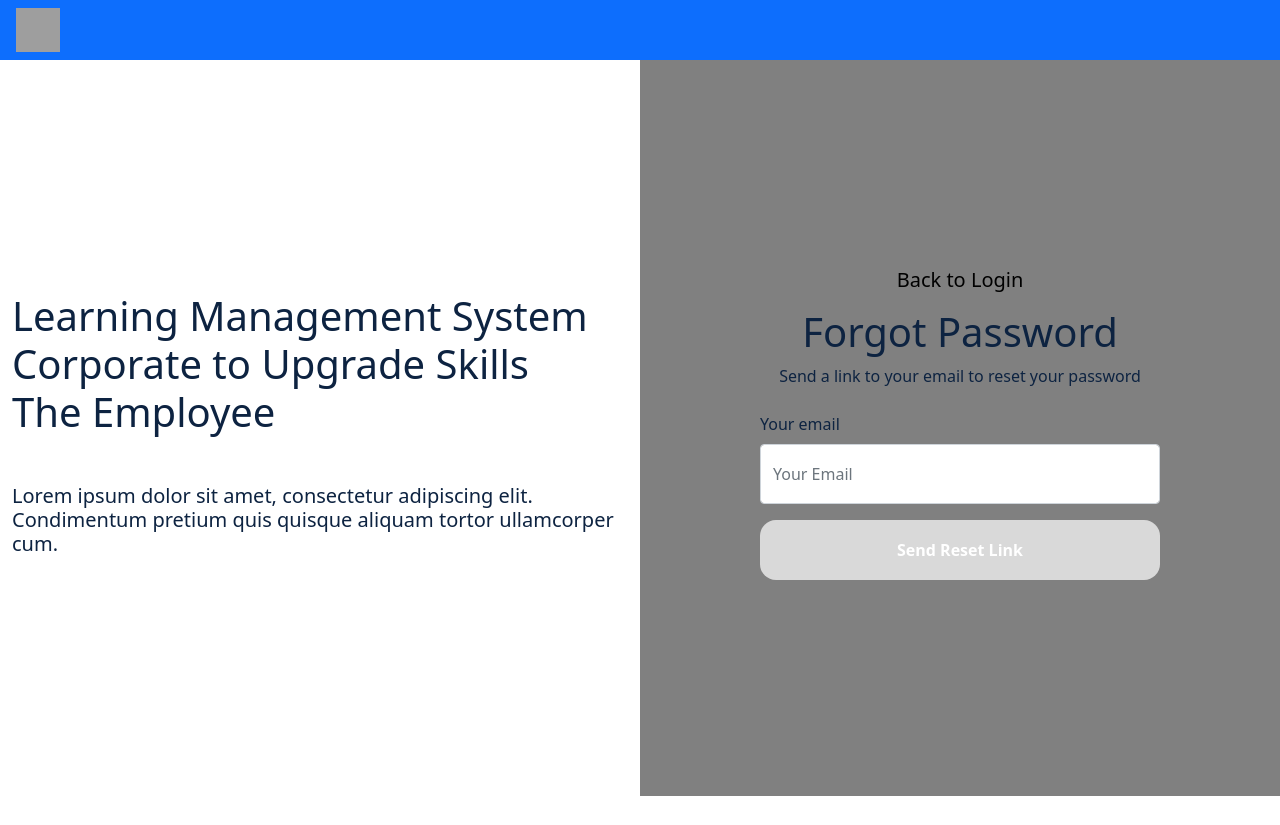
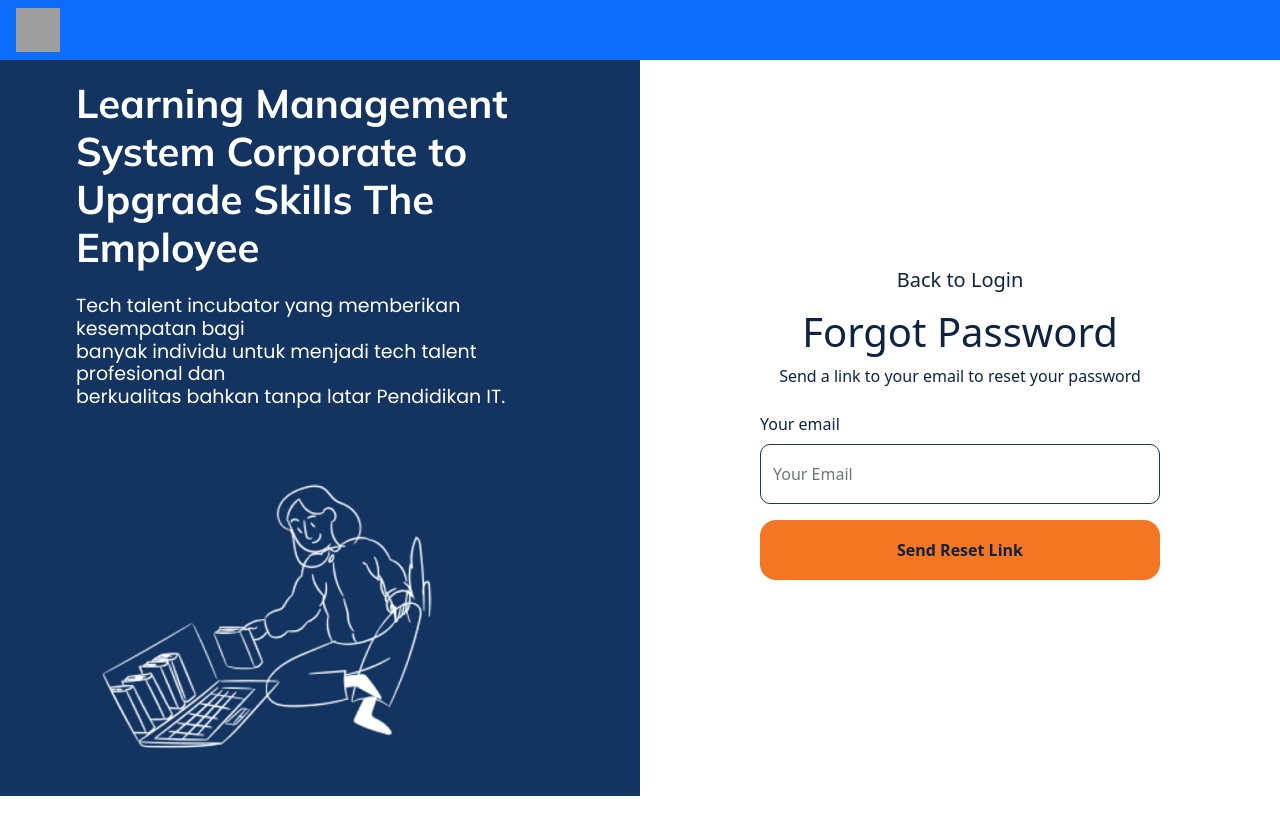
Before and after one commit to capstone-kelompok-4/FE-React, a React (Create React App) app: page /forgot_password in a window 1280 px wide. Before the commit the page ends 800 px from the top, so only its background shows below. Built offline with nearby package versions, Linux system fonts and the light colour scheme; grey boxes are pictures that could not be loaded.

Commit message:
finish slicing hifi for reset and forgot password page

```diff
--- a/src/Pages/ForgotPassword/ForgotPassword.js
+++ b/src/Pages/ForgotPassword/ForgotPassword.js
@@ -1,6 +1,7 @@
 import React, { useRef } from 'react'
 import { useNavigate } from "react-router-dom";
 import classes from "./ForgotPassword.module.css"
+import leftPict from "../../Assets/Image/pict_login_page.png";
 
 function ForgotPassword() {
     const refEmail = useRef();
@@ -10,18 +11,18 @@ function ForgotPassword() {
     <>
         <div className="container-fluid">
             <div className="row ">
-                <div className="col">
-                    <div className={`d-flex flex-column align-items-center justify-content-center ${classes.layout}`}>
-                        <h1 className="mb-5">
-                            Learning Management System Corporate to Upgrade Skills <br/>The Employee
+                <div className={`col ${classes.leftpage}`}>
+                    <div className={`d-flex flex-column align-items-start justify-content-center px-3 ${classes.layout}`}>
+                        <h1 className={`mt-5 mb-4 px-5  ${classes.lefttextcolor} ${classes.sizeheading}`}>
+                            Learning Management System Corporate to Upgrade Skills The Employee
                         </h1>
-                        <h5>
-                            Lorem ipsum dolor sit amet, consectetur adipiscing elit.
-                            Condimentum pretium quis quisque aliquam tortor ullamcorper cum.{" "}
+                        <h5 className={`mb-5 px-5 ${classes.lefttextcolor} ${classes.sizetext}`}>
+                            Tech talent incubator yang memberikan kesempatan bagi <br/>banyak individu untuk menjadi tech talent profesional dan <br />berkualitas bahkan tanpa latar Pendidikan IT.
                         </h5>
+                        <img className='px-5' src={leftPict} alt="leftPict" />
                     </div>
                 </div>
-                <div className="col" style={{ backgroundColor: "grey" }}>
+                <div className="col">
                     <div className={`d-flex flex-column align-items-center justify-content-center ${classes.layout}`}>
                         <h5><a className={`nav-link ${classes.colorteks}`} href='/login'>Back to Login</a></h5>
                         <h1>Forgot Password</h1>
@@ -33,7 +34,7 @@ function ForgotPassword() {
                             </div>
                         </div>
                         <div className="d-flex flex-column mb-3 ">
-                            <button type="button" class={`btn ${classes.buttonreset}`} onClick={() => navigate("/ResetPassword")}>
+                            <button type="button" class={`btn ${classes.buttonreset}`} onClick={() => navigate("/reset_password")}>
                                 Send Reset Link
                             </button>
                         </div>
--- a/src/Pages/ForgotPassword/ForgotPassword.module.css
+++ b/src/Pages/ForgotPassword/ForgotPassword.module.css
@@ -1,5 +1,5 @@
 .colorteks{
-    color: black !important;
+    color: #0D2341 !important;
     text-decoration: none !important;
 }
 
@@ -7,16 +7,37 @@
     height: 92vh;
 }
 
+.sizeheading {
+    font-family: "Mulish", sans-serif !important;
+    font-weight: bold !important;
+}
+
+.sizetext {
+    font-size: 19px !important;
+    font-family: "Poppins", sans-serif !important;
+    font-weight: lighter !important;
+}
+
+.leftpage{
+    background-color: #133461;
+}
+
+.lefttextcolor {
+    color: #fff !important;
+}
+
 .forminput{
     width: 400px !important;
     height: 60px !important;
+    border-color: #19345E !important;
+    border-radius: 10px !important;
 }
 
 .buttonreset{
-    background: #D9D9D9 !important;
+    background: #F47522 !important;
     width: 400px !important;
     height: 60px !important;
     border-radius: 1rem !important;
-    color: #fff !important;
+    color: #0D2341 !important;
     font-weight: bold !important;
 }
--- a/src/Pages/Login/Login.js
+++ b/src/Pages/Login/Login.js
@@ -100,7 +100,7 @@ function Login() {
               </button>
             </div>
             <div className="d-flex">
-              <p>Forgotten your email or password?<span><a className={`nav-link ${classes.colorteks}`} href="/ForgotPassword">Reset</a></span> </p>
+              <p>Forgotten your email or password?<span><a className={`nav-link ${classes.colorteks}`} href="/forgot_password">Reset</a></span> </p>
             </div>
           </div>
         </div>
--- a/src/Pages/ResetPassword/ResetPassword.js
+++ b/src/Pages/ResetPassword/ResetPassword.js
@@ -1,6 +1,7 @@
 import React, { useRef } from "react";
 import { useNavigate } from "react-router-dom";
 import classes from "./ResetPassword.module.css"
+import leftPict from "../../Assets/Image/pict_login_page.png";
 
 function ResetPassword() {
 
@@ -12,18 +13,18 @@ function ResetPassword() {
     <>
       <div className="container-fluid">
         <div className="row">
-          <div className="col">
-            <div className={`d-flex flex-column align-items-center justify-content-center ${classes.layout}`}>
-              <h1 className="mb-5">
-                Learning Management System Corporate to Upgrade Skills <br/> The Employee
+          <div className={`col ${classes.leftpage}`}>
+            <div className={`d-flex flex-column align-items-start justify-content-center px-3 ${classes.layout}`}>
+              <h1 className={`mt-5 mb-4 px-5 ${classes.lefttextcolor} ${classes.sizeheading}`}>
+                Learning Management System Corporate to Upgrade Skills The Employee
               </h1>
-              <h5>
-                Lorem ipsum dolor sit amet, consectetur adipiscing elit.
-                Condimentum pretium quis quisque aliquam tortor ullamcorper cum.{" "}
+              <h5 className={`mb-5 px-5 ${classes.lefttextcolor} ${classes.sizetext} `}>
+                Tech talent incubator yang memberikan kesempatan bagi <br />banyak individu untuk menjadi tech talent profesional dan <br />berkualitas bahkan tanpa latar Pendidikan IT.
               </h5>
+              <img className="px-5" src={leftPict} alt="leftPict" />
             </div>
           </div>
-          <div className="col" style={{ backgroundColor: "grey" }}>
+          <div className="col">
             <div className={`d-flex flex-column align-items-center justify-content-center ${classes.layout}`}>
               <h1>Create New Password </h1>
               <p className="mb-4">Your new password must be different from previous used passwords.</p>
--- a/src/Pages/ResetPassword/ResetPassword.module.css
+++ b/src/Pages/ResetPassword/ResetPassword.module.css
@@ -1,17 +1,38 @@
 .layout{
     height: 92vh;
+}
+
+.lefttextcolor {
+    color: #fff !important;
+}
+
+.sizeheading {
+    font-family: "Mulish", sans-serif !important;
+    font-weight: bold !important;
+}
+
+.sizetext {
+    font-size: 19px !important;
+    font-family: "Poppins", sans-serif !important;
+    font-weight: lighter !important;
 }
 
 .forminput{
     width: 400px !important;
     height: 60px !important;
+    border-color: #19345E !important;
+    border-radius: 10px !important;
 }
 
 .buttonreset{
-    background: #D9D9D9 !important;
+    background: #F47522 !important;
     width: 400px !important;
     height: 60px !important;
     border-radius: 1rem !important;
-    color: #fff !important;
+    color: #0D2341 !important;
     font-weight: bold !important;
 }
+
+.leftpage{
+    background-color: #133461;
+}
```
Also changed, not shown: src/Assets/Image/pict_login_page.png (added).
